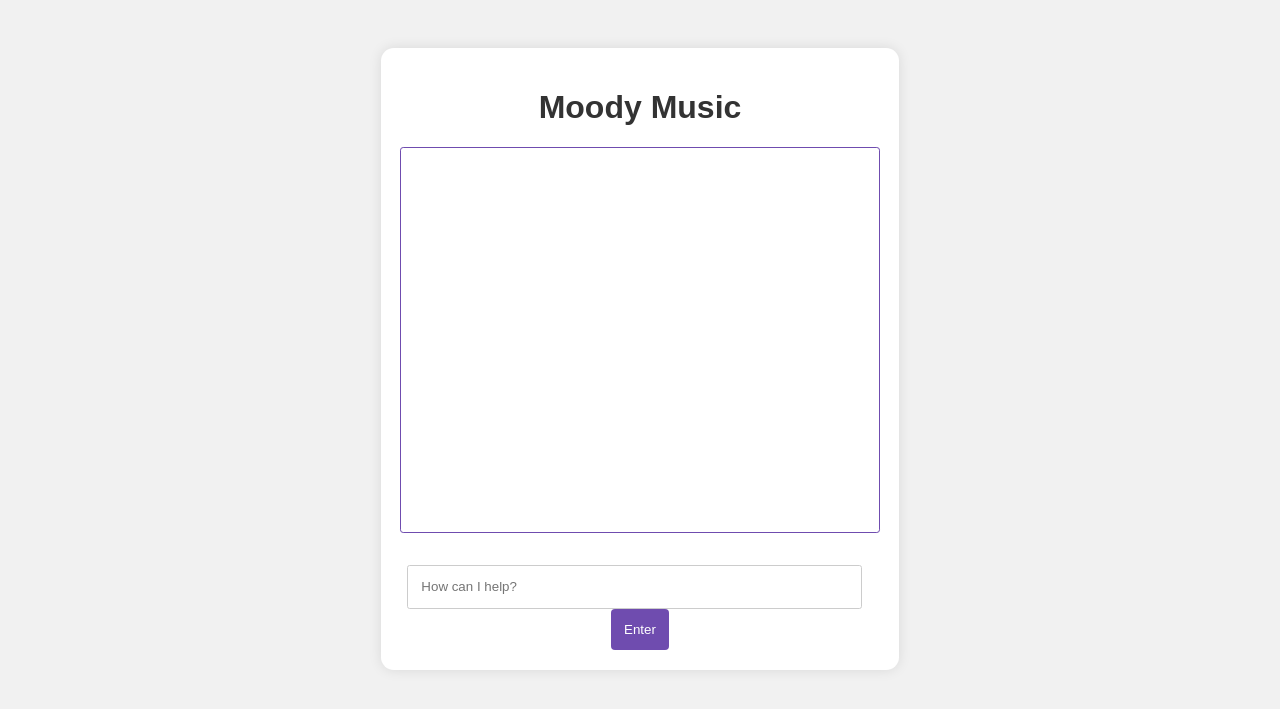
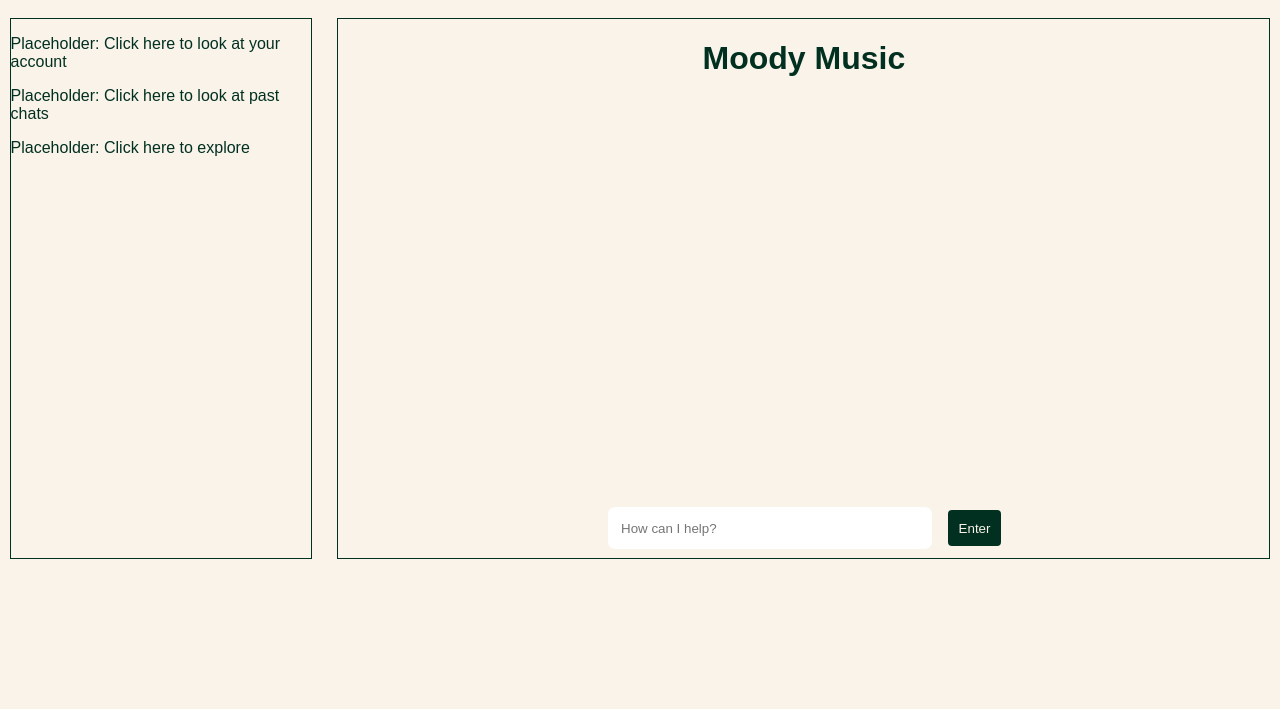
Before and after one commit to wakdj/groupProject, a Flask app: page / in a window 1280 px wide. Shown: the top 709 px of the page. Run offline with Flask 3, Linux system fonts and the light colour scheme; parts of the project's set-up code (start-up, migrations or seed data) failed here and were passed over.

Commit message:
style updates

```diff
--- a/all/chatbot/models/chat.py
+++ b/all/chatbot/models/chat.py
@@ -7,6 +7,7 @@ import nltk
 from nltk.stem import WordNetLemmatizer
 from nltk import LancasterStemmer
 from tensorflow.keras.models import load_model
+from nltk.corpus import stopwords
 
 # Loading intents
 script_dir = os.path.dirname(__file__)
@@ -25,9 +26,11 @@ classes = pickle.load(open('classes.pkl', 'rb'))
 # loading model
 model_location = os.path.join(script_dir, "history.h5")
 mod = load_model(model_location)
+stop_words = set(stopwords.words('english'))
 
 def clean(sentence):
     sentence_words = nltk.word_tokenize(sentence)
+    sentence_words = [word for word in sentence_words if word.lower() not in stop_words]
     sentence_words = [stemmer.stem(word) for word in sentence_words]
     return sentence_words
 
--- a/all/chatbot/models/intents.json
+++ b/all/chatbot/models/intents.json
@@ -34,6 +34,7 @@
     {
       "tag": "happy",
       "patterns": [
+        "happy",
         "I'm feeling happy",
         "I'm feeling joyful",
         "I'm in a good mood"
@@ -46,6 +47,7 @@
     {
       "tag": "sad",
       "patterns": [
+        "sad",
         "I'm feeling sad",
         "I'm feeling down",
         "I'm feeling blue",
@@ -59,18 +61,20 @@
     {
       "tag": "excited",
       "patterns": [
+        "excited",
         "I'm feeling excited",
         "I'm feeling thrilled",
         "I'm pumped up"
       ],
       "responses": [
-        "",
+        "poo",
         "Woowee. Give 'Pump It Up' by Endor a go"
       ]
     },
     {
       "tag": "relaxed",
       "patterns": [
+        "relaxed",
         "I'm feeling relaxed",
         "I'm feeling calm",
         "I'm chilling out"
@@ -83,6 +87,7 @@
     {
       "tag": "energetic",
       "patterns": [
+        "energy",
         "I'm feeling energetic",
         "I'm feeling pumped",
         "I'm full of energy"
--- a/all/chatbot/models/train.py
+++ b/all/chatbot/models/train.py
@@ -14,6 +14,7 @@ import random
 import numpy as np
 from tensorflow.keras.models import Sequential
 from tensorflow.keras.layers import Dense, Dropout
+from nltk.corpus import stopwords
 from tensorflow.keras.optimizers import SGD
 from sklearn.preprocessing import LabelEncoder
 
@@ -27,16 +28,21 @@ classes = []
 docs = []
 chars_ignore = ['?','.',',','!']
 
+stop_words = set(stopwords.words('english'))
+
 for intent in intents['intents']:
     for pattern in intent['patterns']:
         word_list = nltk.word_tokenize(pattern)
+        word_list = [word for word in word_list if word.lower() not in stop_words]
         words.extend(word_list)
         docs.append(((word_list),intent['tag']))
         if intent['tag'] not in classes:
             classes.append(intent['tag'])
 
 stemmer = LancasterStemmer()
+
 words = [stemmer.stem(word) for word in words if word not in chars_ignore ]
+
 words = sorted(set(words))
 
 pickle.dump(words,open('words.pkl','wb'))
--- a/all/chatbot/static/style.css
+++ b/all/chatbot/static/style.css
@@ -1,56 +1,68 @@
 body {
     font-family: Arial, sans-serif;
-    background-color: #f1f1f1;
+    background-color: #faf3ea;
     margin: 0;
     padding: 0;
+    color: #023020;
+    box-sizing: border-box;
+    height: 100%;
+}
+
+h1{
+    text-align: center;
 }
 
 .container {
-    max-width: 30em;
-    max-height: 50em;
-    margin: 3em auto;
-    padding: 1.2em;
-    background-color: #fff;
-    border-radius: 0.8em;
-    box-shadow: 0 0 0.8em rgba(0, 0, 0, 0.1);
-}
-
-h1 {
-    text-align: center;
-    color: #333;
+    display: flex;
+    justify-content: space-between;
+    margin: 0.5em auto;
+    padding: 0.6em;
+    background-color: #faf3ea;
+    width: auto;
 }
 
 .chat-container {
-    margin-bottom: 2em;
-    padding: 2em;
-    background-color: #fff;
-    border: 0.1em solid #6f4caf;
-    border-radius: 0.2em;
-    height: 20em;
+    background-color: #faf3ea;
+    border: 0.1em solid #023020;
+    width: 74%;
+    box-sizing: border-box;
+    padding: 0em 10em 0em 10em;
 }
 
+.explore-container {
+    background-color: #faf3ea;
+    width: 24%;
+    border: 0.1em solid #023020;
+    box-sizing: border-box;
+}
 
 .input-container {
     text-align: center;
+    align-self: center;
+    padding: 0.5em 0.5em;
+}
+
+#outputArea{
+    height: 25em;
 }
 
 #textInput {
-    width: calc(100% - 4em);
+    width: 50%;
     padding: 1em;
     margin-right: 0.8em;
-    border: 0.1em solid #ccc;
-    border-radius: 0.2em;
+    border: 0.1em solid #faf3ea;
+    border-radius: 0.6em;
 }
 
 #predictButton {
-    padding: 1em;
+    padding: 0.8em;
     cursor: pointer;
-    background-color: #6f4caf;
+    background-color: #023020;
     border: none;
-    color: white;
+    color: #faf3ea;
     border-radius: 0.3em;
 }
 
 #predictButton:hover {
-    background-color: #de6cbe;
+    background-color: #023020;
 }
--- a/all/chatbot/templates/template.html
+++ b/all/chatbot/templates/template.html
@@ -10,13 +10,21 @@
 
 <body>
     <div class="container">
-        <h1>Moody Music</h1>
+
+        <div class="explore-container">
+            <div id = "account">
+                <p>Placeholder: Click here to look at your account</p>
+                <p>Placeholder: Click here to look at past chats</p>
+                <p>Placeholder: Click here to explore</p>
+            </div>
+        </div>
         <div class="chat-container">
-            <div id="outputArea"></div>
-        </div>
-        <div class="input-container">
-            <input type="text" id="textInput" placeholder="How can I help?">
-            <button id="predictButton">Enter</button>
+            <h1>Moody Music</h1>
+                <div id="outputArea"></div>
+            <div class="input-container">
+                <input type="text" id="textInput" placeholder="How can I help?">
+                <button id="predictButton">Enter</button>
+            </div>
         </div>
     </div>
 
```
Also changed, not shown: all/chatbot/models/tfidf.py (deleted), 2 other files.
